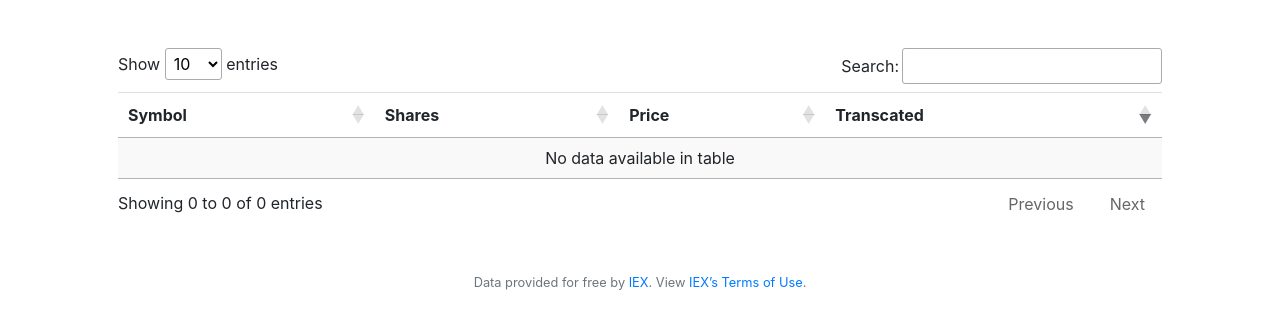
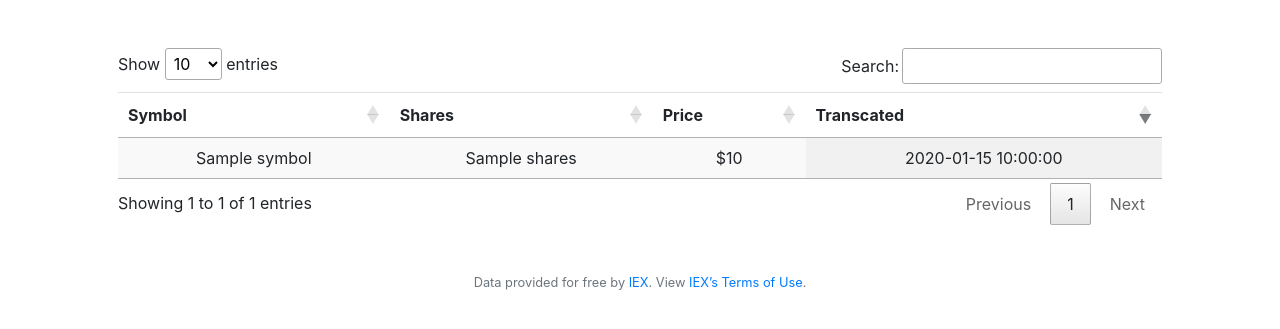
Before and after one commit to rehmanis/Virtual-Trading, a Flask app: page /history in a window 1280 px wide. Shown: the part 76-405 px from the top of the page. Run offline with Flask 2, Linux system fonts and the light colour scheme; a user stored in the database is signed in; a database or web service that is not in the repository returns one stand-in record (values such as "Sample title"); data that the repository does not hold is empty; some libraries are stand-ins or nearby versions.

Commit message:
fixed most database issues

```diff
--- a/application.py
+++ b/application.py
@@ -13,7 +13,8 @@ from datetime import datetime
 
 import urllib.parse
 import psycopg2
-
+import psycopg2.extras
+import decimal
 
 
 START_CASH = 10000
@@ -62,13 +63,19 @@ print("path: " + url.path[1:])
 print (url.username)
 print(url.password)
 print("---------------------")
-conn = psycopg2.connect(
-    database = url.path[1:],
-    user = url.username,
-    password = url.password,
-    host = url.hostname,
-    port = url.port
-)
+# conn = psycopg2.connect(
+#     database = url.path[1:],
+#     user = url.username,
+#     password = url.password,
+#     host = url.hostname,
+#     port = url.port
+# )
+
+with psycopg2.connect(database = url.path[1:], user = url.username,
+    password = url.password, host = url.hostname, port = url.port) as conn:
+    conn.autocommit = True
+    cursor = conn.cursor(cursor_factory = psycopg2.extras.DictCursor)
+
 
 
 @app.route("/")
@@ -76,7 +83,10 @@ conn = psycopg2.connect(
 def index():
     """Show portfolio of stocks"""
 
-    data = db.execute("SELECT username, cash FROM users WHERE id = :id", id=session["user_id"]);
+    cursor.execute("SELECT username, cash FROM users WHERE id = %s", (session["user_id"], ));
+    data = cursor.fetchall()
+    # conn.commit()
+
     #username = data[0]["username"]
     print("----------")
     print(data)
@@ -86,21 +96,35 @@ def index():
     total = cash
     dayChange = 0
     prevTotPrice = 0
+    percentPLDay = 0.0;
 
-    rows = db.execute("SELECT symbol, SUM(shares) FROM transcations WHERE id = :id GROUP BY symbol HAVING SUM(shares)>0",
-                      id=session["user_id"])
+    cursor.execute("SELECT symbol, SUM(shares) FROM transcations WHERE id = %s GROUP BY symbol HAVING SUM(shares)>0",
+                      (session["user_id"],))
+    rows = cursor.fetchall()
+
+    print("-----")
+    print(rows)
+    print("-----")
 
     for row in rows:
         company_info = lookup(row["symbol"])
         entry = dict(name = company_info["name"], symbol = company_info["symbol"],
-                     shares = row["SUM(shares)"], price = company_info["price"],
+                     shares = int(row["sum"]), price = company_info["price"],
                      change = company_info["change"], changePercent = company_info["changePercent"])
-        total += (entry["shares"] * entry["price"])
-        dayChange += company_info["change"] * row["SUM(shares)"]
-        prevTotPrice += company_info["previousClose"] * row["SUM(shares)"]
+        total += decimal.Decimal(entry["shares"] * entry["price"])
+        dayChange += company_info["change"] * int(row["sum"])
+        prevTotPrice += company_info["previousClose"] * int(row["sum"])
         summary.append(entry)
 
-    percentPLDay = dayChange/prevTotPrice * 100
+    if rows:
+        percentPLDay = dayChange/prevTotPrice * 100
+
+    print("--------")
+    print(entry)
+    print(dayChange)
+    print(prevTotPrice)
+    print(total)
+    print("----------------------------")
 
     return render_template("index.html", rows=summary, cash=cash, total=total, start_cash=START_CASH, percentPLDay=percentPLDay)
 
@@ -138,20 +162,21 @@ def buy():
         return apology("Company Symbol is not a valid")
 
     # find the row of data for the current user
-    data = db.execute("SELECT * FROM users WHERE id = :id", id=session["user_id"]);
+    cursor.execute("SELECT * FROM users WHERE id = %s", (session["user_id"], ));
+    data = cursor.fetchall()
 
     # ensure the current user has enough money to buy the shares
     if company_info["price"] * shares > data[0]["cash"]:
         return apology("Not enough cash to buy")
 
     # calculate and update the amount of cash left after buy the requested shares
-    cash_left = data[0]["cash"] - (company_info["price"] * shares)
+    cash_left = data[0]["cash"] - decimal.Decimal(company_info["price"] * shares)
 
-    db.execute("UPDATE users SET cash=? WHERE id=?", (cash_left, session["user_id"]))
+    cursor.execute("UPDATE users SET cash=%s WHERE id=%s", (cash_left, session["user_id"]))
 
     # store this transcation to buy the desired shares in a separate table
-    db.execute("INSERT INTO transcations (id, username, symbol, shares, price, time) VALUES (?, ?, ?, ?, ?, ?)",
-               session["user_id"], data[0]["username"], symbol, shares, company_info["price"], datetime.now())
+    cursor.execute("INSERT INTO transcations (id, username, symbol, shares, price, time) VALUES (%s, %s, %s, %s, %s, %s)",
+               (session["user_id"], data[0]["username"], symbol, shares, company_info["price"], datetime.now()))
 
     # redirect to the summary page to show the stock porfolio
     flash("Shares bought!")
@@ -163,7 +188,8 @@ def buy():
 def history():
     """Show history of transactions"""
 
-    rows = db.execute("SELECT * FROM transcations WHERE id = :id", id=session["user_id"])
+    cursor.execute("SELECT * FROM transcations WHERE id = %s", (session["user_id"], ))
+    rows = cursor.fetchall()
 
     return render_template("history.html", rows=rows)
 
@@ -187,8 +213,13 @@ def login():
             return apology("must provide password", 403)
 
         # Query database for username
-        rows = db.execute("SELECT * FROM users WHERE username = :username",
-                          username=request.form.get("username"))
+        cursor.execute("SELECT * FROM users WHERE username = %s",
+                          (request.form.get("username"),))
+        rows = cursor.fetchall()
+
+        print("----------")
+        print(rows)
+        print("----------")
 
         # Ensure username exists and password is correct
         if len(rows) != 1 or not check_password_hash(rows[0]["hash"], request.form.get("password")):
@@ -261,20 +292,22 @@ def register():
     if not check_password_hash(password_hash, request.form.get("confirmation")):
         return apology("two passowrds do not match", 403)
 
-    exiting_row = db.execute("SELECT * FROM users WHERE username = :username",
-                      username=curr_username)
+    exiting_row = cursor.execute("SELECT * FROM users WHERE username = %s", (curr_username,))
+    #conn.commit()
 
     # ensure that username entered does not exist
     if exiting_row:
         return apology("username already exists", 403)
 
     # Query database for username
-    user_id = db.execute("INSERT INTO users (username, hash) VALUES (?, ?)",
-                      request.form.get("username"), password_hash)
+    user_id = cursor.execute("INSERT INTO users (username, hash) VALUES (%s, %s)",
+                      (request.form.get("username"), password_hash))
+    #conn.commit()
+
     print("------------------")
-    print("user_id")
-    print (db.execute("SELECT * FROM users WHERE username = :username",
-                      username=request.form.get("username")))
+    print(user_id)
+    print(cursor.execute("SELECT * FROM users WHERE username = %s", (request.form.get("username"), )))
+    #conn.commit()
 
     print("---------------------")
 
@@ -290,15 +323,16 @@ def register():
 def sell():
     """Sell shares of stock"""
 
-    data = db.execute("SELECT username, cash FROM users WHERE id = :id", id=session["user_id"]);
+    cursor.execute("SELECT username, cash FROM users WHERE id = %s", (session["user_id"], ));
+    data = cursor.fetchall()
     username = data[0]["username"]
     cash = data[0]["cash"]
 
     if request.method == "GET":
 
-        symbols = db.execute("SELECT symbol FROM transcations WHERE id = :id GROUP BY symbol HAVING SUM(shares) > 0",
-              id=session["user_id"])
-
+        cursor.execute("SELECT symbol FROM transcations WHERE id = %s GROUP BY symbol HAVING SUM(shares) > 0",
+              (session["user_id"], ))
+        symbols = cursor.fetchall()
         return render_template("sell.html", symbols=symbols)
 
 
@@ -306,10 +340,11 @@ def sell():
 
         symbol = request.form.get("symbol")
         shares = int(request.form.get("shares"))
-        data = db.execute("SELECT symbol, SUM(shares) FROM transcations WHERE id = :id AND symbol = :symbol GROUP BY symbol",
-              id=session["user_id"], symbol=symbol)
+        cursor.execute("SELECT symbol, SUM(shares) FROM transcations WHERE id = %s AND symbol = %s GROUP BY symbol",
+              (session["user_id"], symbol))
+        data = cursor.fetchall()
 
-        if shares > data[0]["SUM(shares)"]:
+        if shares > data[0]["sum"]:
             return apology("Not enough shares to sell")
 
         # lookup the company information such as share price, name etc.
@@ -321,13 +356,13 @@ def sell():
 
 
         # calculate and update the amount of cash left after buy the requested shares
-        cash_left = cash + (company_info["price"] * shares)
+        cash_left = cash + decimal.Decimal(company_info["price"] * shares)
 
-        db.execute("UPDATE users SET cash=? WHERE id=?", (cash_left, session["user_id"]))
+        cursor.execute("UPDATE users SET cash=%s WHERE id=%s", (cash_left, session["user_id"], ))
 
         # store this transcation to buy the desired shares in a separate table
-        db.execute("INSERT INTO transcations (id, username, symbol, shares, price, time) VALUES (?, ?, ?, ?, ?, ?)",
-                       session["user_id"], username, symbol, -shares, company_info["price"], datetime.now())
+        cursor.execute("INSERT INTO transcations (id, username, symbol, shares, price, time) VALUES (%s, %s, %s, %s, %s, %s)",
+                       (session["user_id"], username, symbol, -shares, company_info["price"], datetime.now()))
 
         return redirect("/")
 
--- a/templates/history.html
+++ b/templates/history.html
@@ -28,7 +28,7 @@
                 <tr>
                     <td> {{ row["symbol"] }} </td>
                     <td> {{ row["shares"] }} </td>
-                    <td> {{ row["price"] | usd}} </td>
+                    <td> {{ "$%s" % row["price"]}} </td>
                     <td> {{ row["time"] }} </td>
                 </tr>
             {% endfor %}
--- a/templates/index.html
+++ b/templates/index.html
@@ -53,7 +53,7 @@
                         <div>{{ row["name"] }}</div>
                     </td>
                     <td> {{ row["shares"] }} </td>
-                    <td> {{ row["price"] | usd}} </td>
+                    <td> {{ "$%s" % row["price"] }} </td>
                     <td {% if row["change"] < 0 %} class="neg-num" {% else %} class="pos-num" {% endif %}>{{row["change"] | abs}}</td>
                     <td> {{ (row["shares"] * row["price"]) | usd}} </td>
                 </tr>
```
